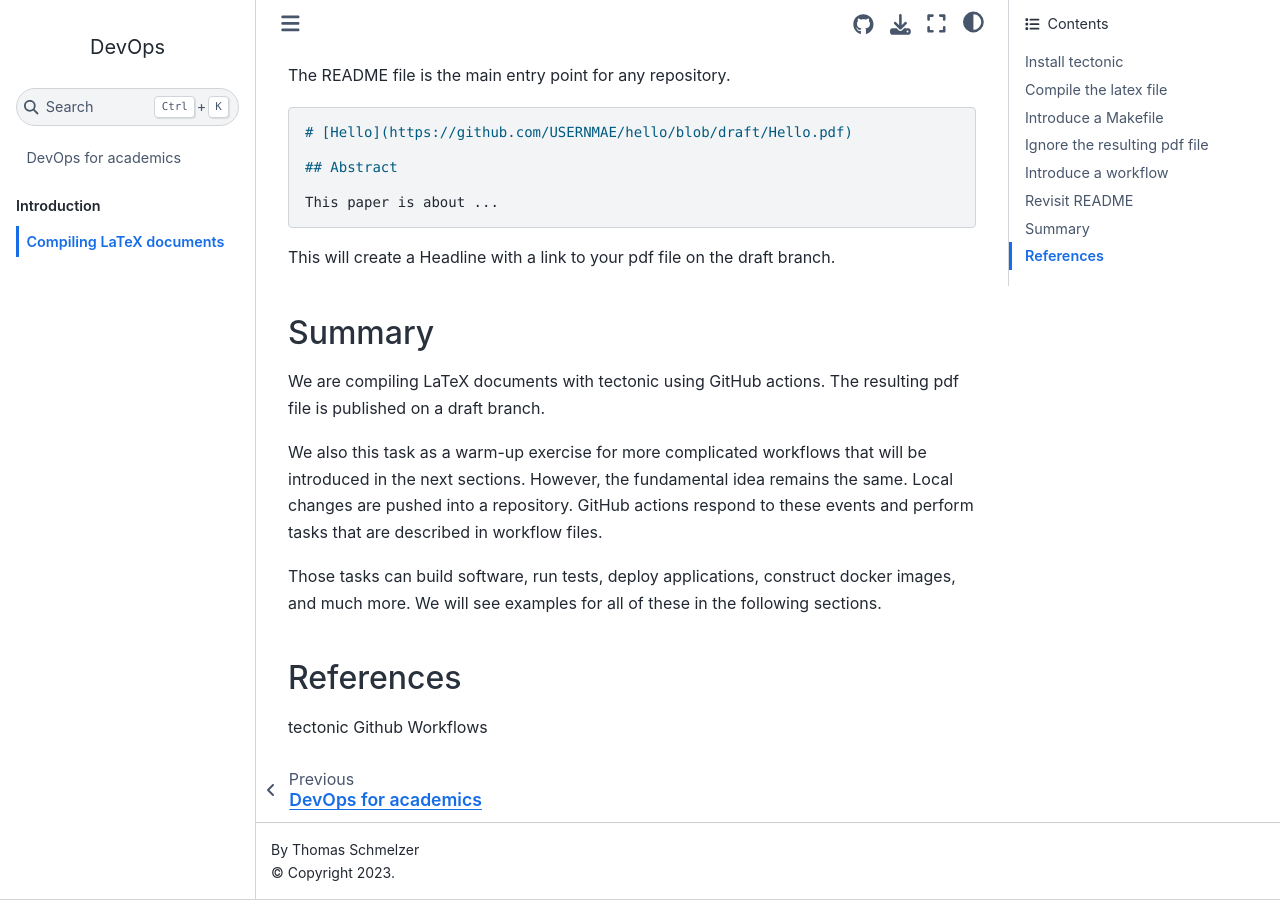
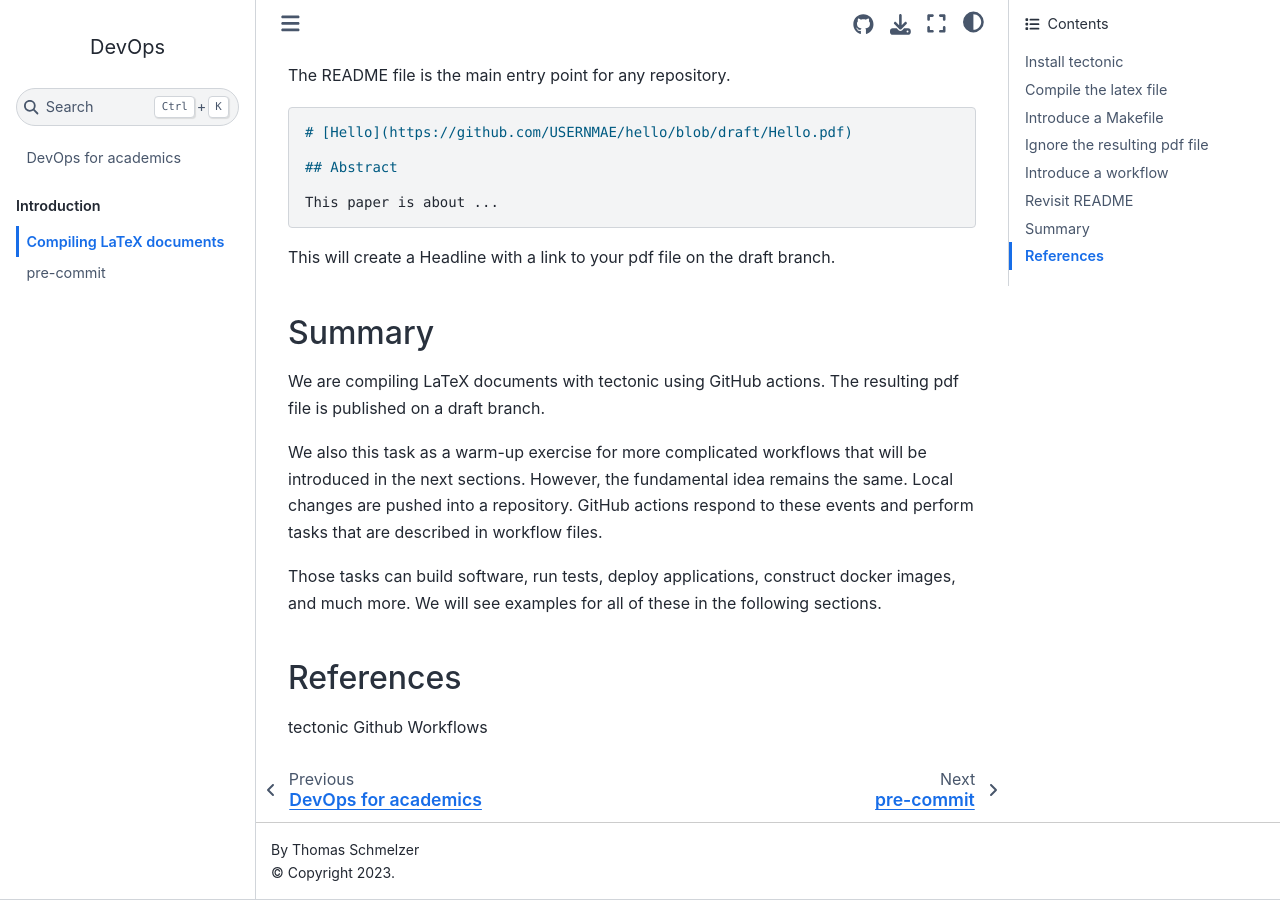
Before and after one commit to tschm/docs2github, a Jupyter Book: the page built from book/docs/latex.md, in a window 1280 px wide and 900 px high, scrolled down 2831 px. Built offline with Jupyter Book 1.0.4 settings and Sphinx 7.4.7 and the Sphinx Book theme 1.1.4, drawn with Linux system fonts in a browser that asks for light colours; comment, search, counter and statistics services are not loaded.

Commit message:
cleaning

```diff
--- a/book/_toc.yml
+++ b/book/_toc.yml
@@ -6,3 +6,4 @@ parts:
   - caption: "Introduction"
     chapters:
       - file: docs/latex
+      - file: docs/pre-commit
--- /dev/null
+++ b/book/docs/pre-commit.md
@@ -0,0 +1,3 @@
+# pre-commit
+
+pre-commit hooks are most helpful.
```
